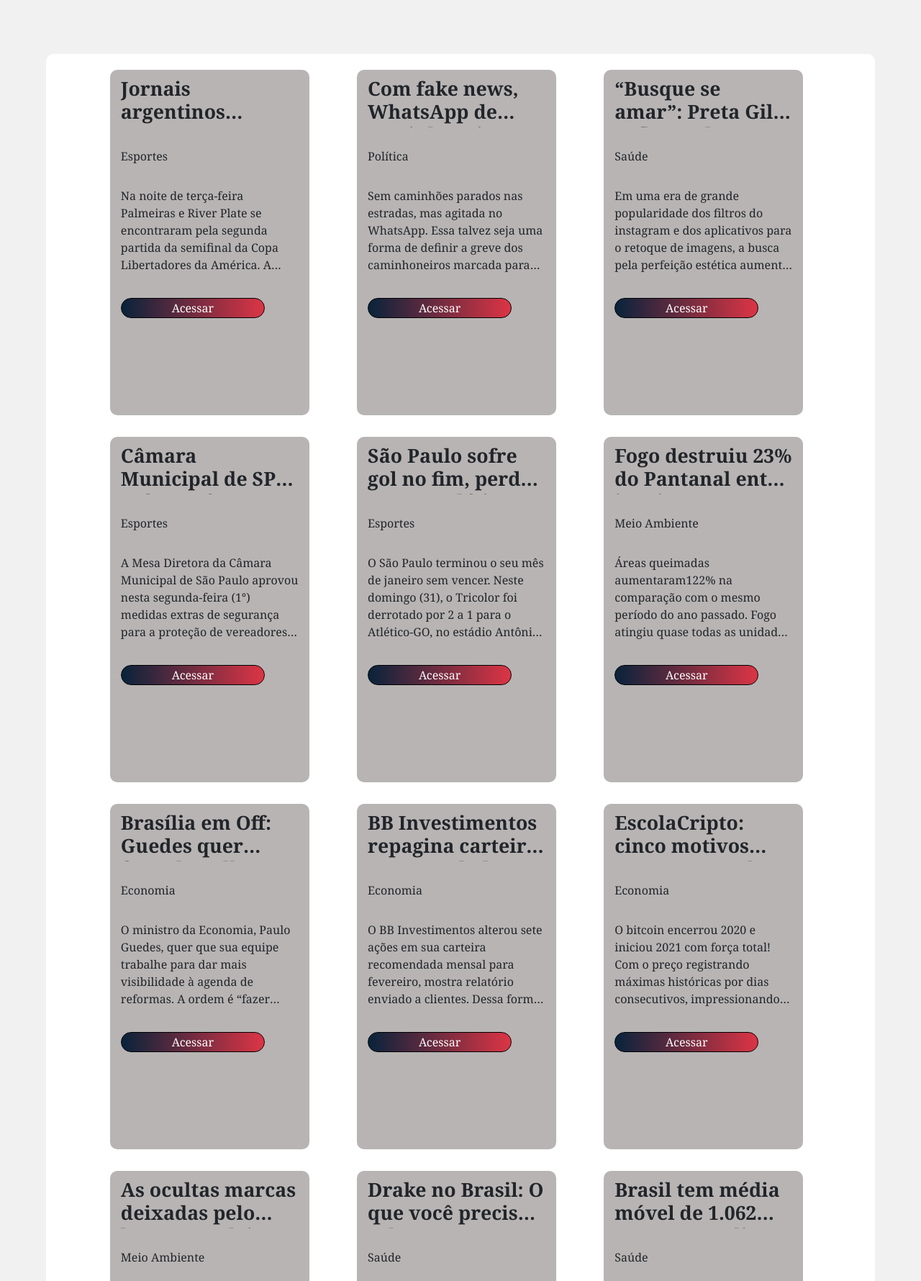
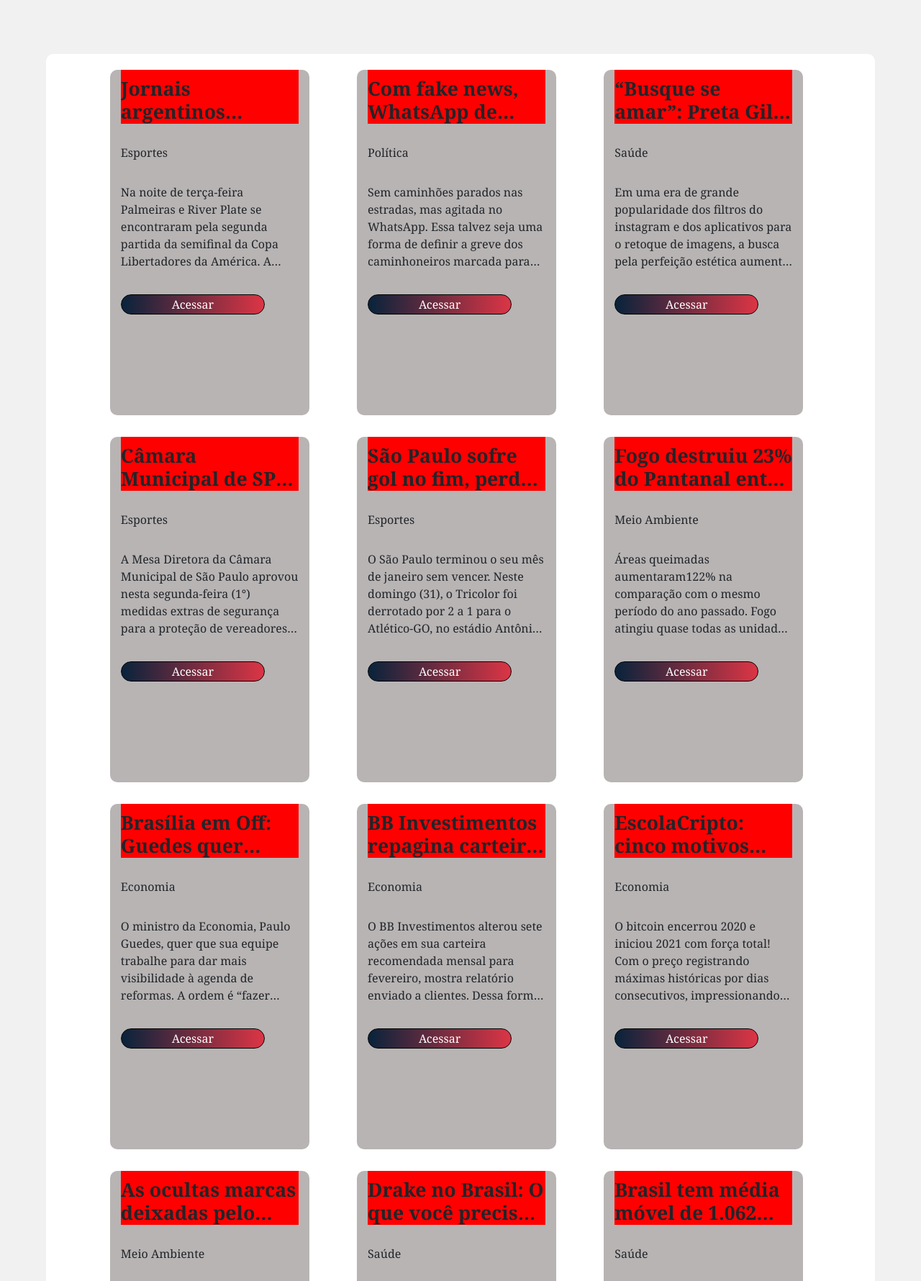
Before and after one commit to devEzequiel/website_news, a PHP site: page /GitHub/ in a window 1280 px wide. Shown: the part 65-1845 px from the top of the page at 72% size. Run offline with PHP 8.4, Linux system fonts and the light colour scheme; data comes from the database, SQL or seed files in the repository.

Commit message:
Update style.css

```diff
--- a/news/app_news/css/style.css
+++ b/news/app_news/css/style.css
@@ -31,7 +31,8 @@ h1#tit-cat{
     overflow: hidden;
     max-width: 50ch;
     word-wrap: break-word;
-    height: 80px;
+    height: 75px;
+    background-color: red;
 }
 p#cat-cat{
     padding-top:20px;
```
